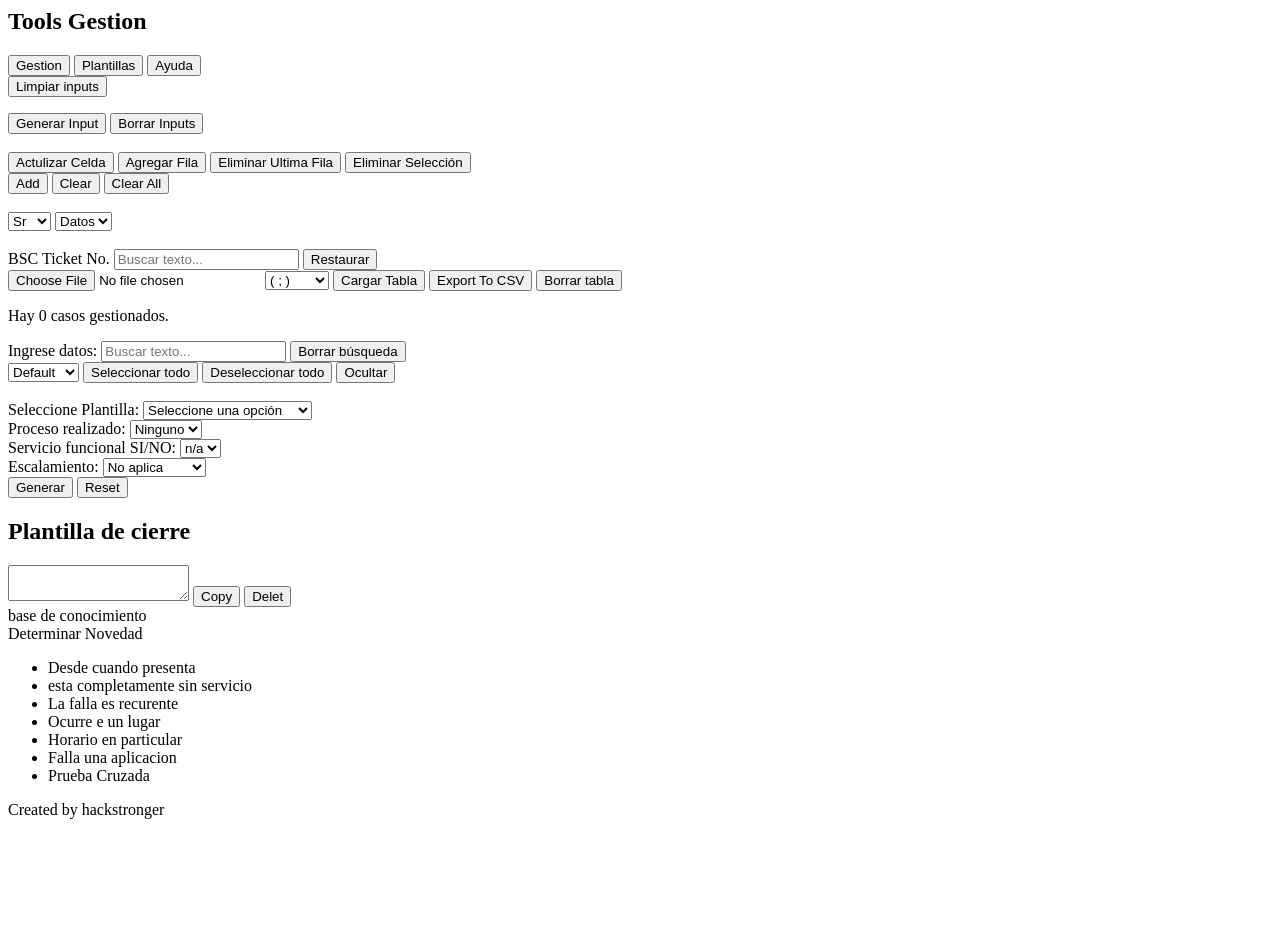
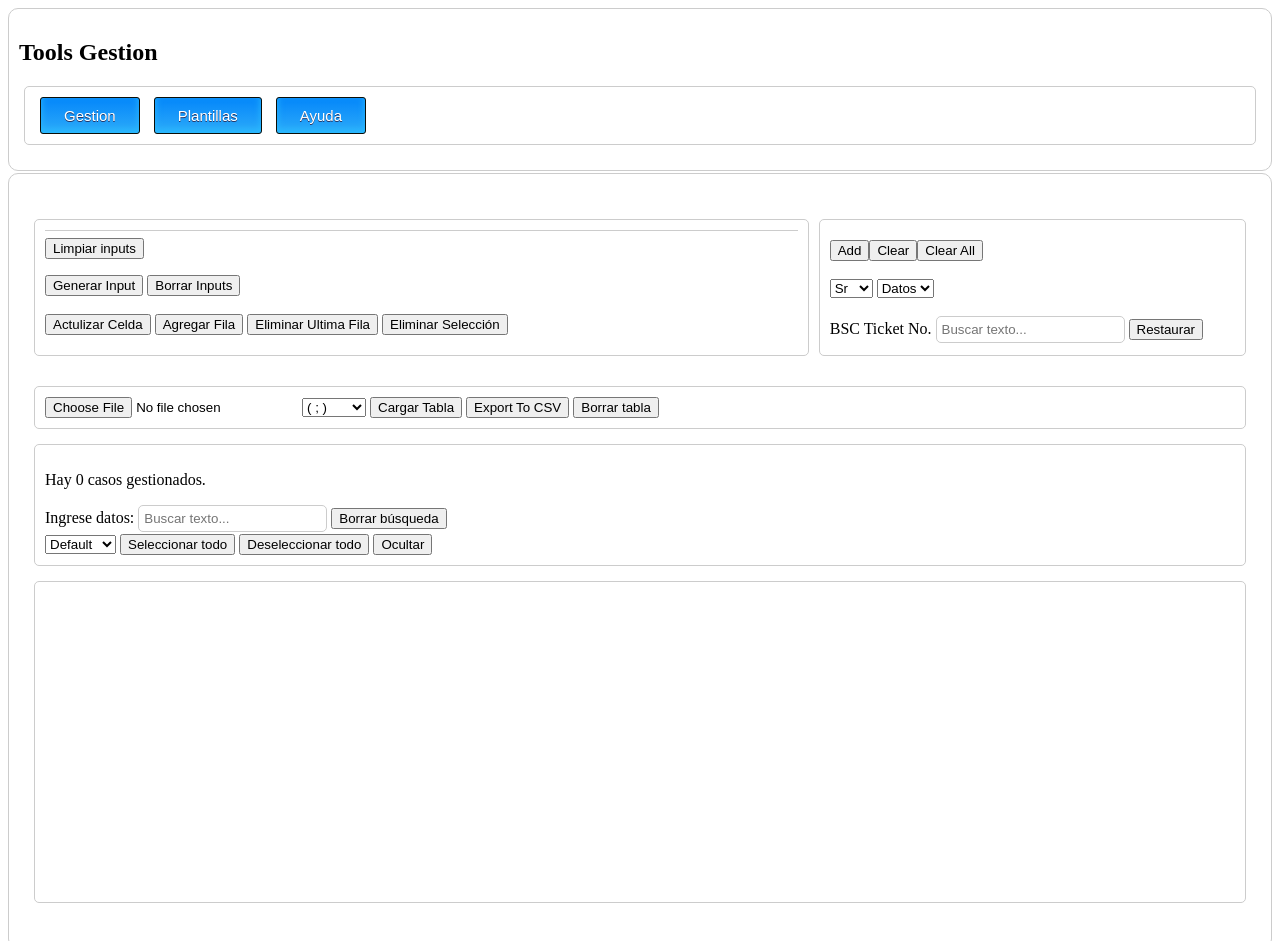
Before and after one commit to hackstronger/Tools_Gestion_PUC, a plain HTML site: page index.html in a window 1280 px wide. Shown: the top 941 px of the page. Before the commit the page ends 827 px from the top, so only its background shows below. Drawn offline with Linux system fonts and the light colour scheme.

Commit message:
Update index.html

```diff
--- a/index.html
+++ b/index.html
@@ -1,3 +1,13 @@
+<html lang="en">
+<head>
+    <meta charset="UTF-8">
+    <meta name="viewport" content="width=device-width, initial-scale=1.0">
+    <title>Tools Gestion PUC</title>
+    <link href="style.css" rel="stylesheet">
+
+</head>
+<body>
+
 
   <div class="container">
       <div class="Header"><!-- Header -->
@@ -170,3 +180,7 @@ base de conocimiento
   </div><!-- Footer -->
 
 </div><!-- container -->
+
+</body>
+    <script src="codeMain.js"></script>
+</html>
```
